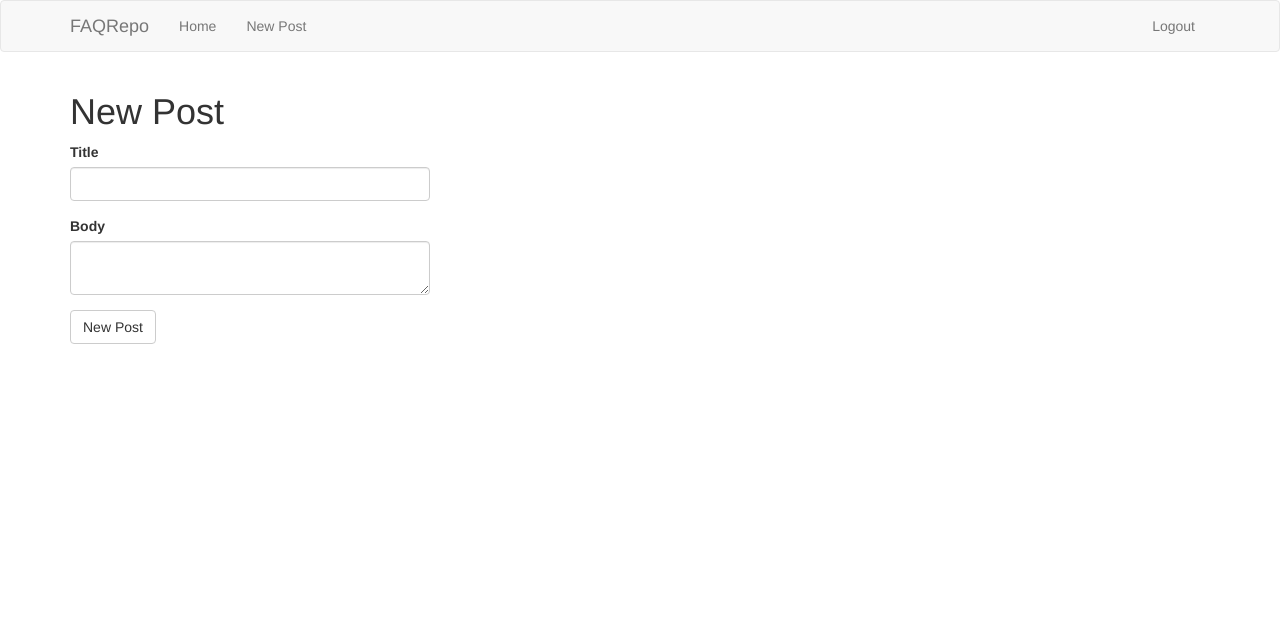
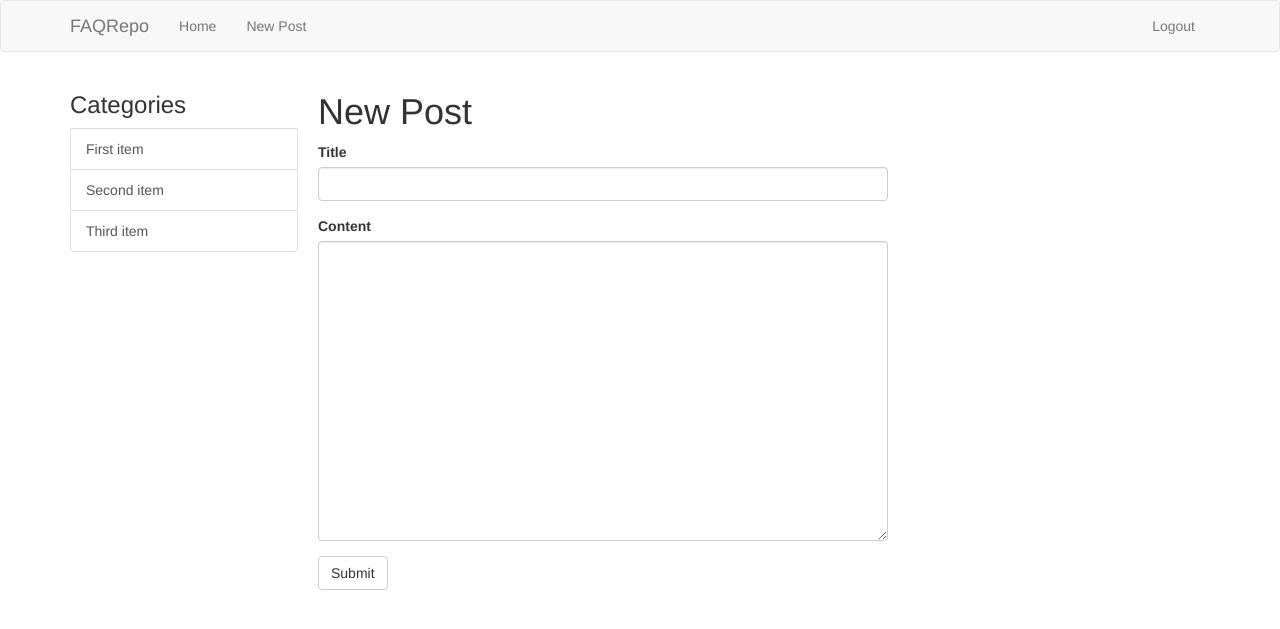
Before and after one commit to beacoder/FaqRepo, a Flask app: page /new_post in a window 1280 px wide. Shown: the top 629 px of the page. Run offline with Flask 2, Linux system fonts and the light colour scheme; the visitor is signed in with stand-in values (Sample User, id 1); some libraries are stand-ins or nearby versions.

```diff
--- a/app/forms.py
+++ b/app/forms.py
@@ -55,5 +55,5 @@ class ResetPasswordForm(FlaskForm):
 
 class NewPostForm(FlaskForm):
     title = StringField('Title', validators=[DataRequired()])
-    body = TextAreaField('Body', validators=[DataRequired(), Length(min=0, max=140)])
-    submit = SubmitField('New Post')
+    body = TextAreaField('Content', validators=[DataRequired(), Length(min=0, max=140)])
+    submit = SubmitField('Submit')
--- a/app/routes.py
+++ b/app/routes.py
@@ -117,3 +117,11 @@ def new_post():
         return redirect(url_for('index'))
     # render new_post page for user to fill data
     return render_template('new_post.html', title='New Post', form=form)
+
+
+@app.route('/view_post/<post_id>')
+def view_post(post_id):
+    post = Post.query.filter_by(id=post_id).first()
+    if not post:
+        return redirect(url_for('index'))
+    return render_template('view_post.html', post=post)
--- a/app/templates/base.html
+++ b/app/templates/base.html
@@ -50,6 +50,16 @@
         {% endif %}
         {% endwith %}
 
+        <div id="left-sidebar" class="left-sidebar" style="float:left;width:20%;">
+            <div class="list-group" >
+                <h3>Categories</h1>
+                <a href="#" class="list-group-item">First item</a>
+                <a href="#" class="list-group-item">Second item</a>
+                <a href="#" class="list-group-item">Third item</a>
+            </div>
+        </div>
+        <div id="dummy" style="float:left;width=5%"><span style="border: 10px solid transparent"></span></div>
+
         {# application content needs to be provided in the app_content block #}
         {% block app_content %}{% endblock %}
     </div>
--- a/app/templates/new_post.html
+++ b/app/templates/new_post.html
@@ -1 +1,18 @@
-{% include '_form.html' %}
+{% extends "base.html" %}
+{% import 'bootstrap/wtf.html' as wtf %}
+
+{% block app_content %}
+    <div id="post-content" style="float:left;width:50%">
+        <h1>{{ title }}</h1>
+        <div class="row">
+            <div class="col-md-12">
+                <form action="" method="post" class="form" role="form">
+                    {{ form.csrf_token() }}
+                    {{ wtf.form_field(form.title, class='form-control') }}
+                    {{ wtf.form_field(form.body, class='form-control', style='height:300px') }}
+                    {{ wtf.form_field(form.submit, class='btn btn-default') }}
+                </form>
+            </div>
+        </div>
+    </div>
+{% endblock %}
```
Also changed, not shown: app/templates/_post.html (deleted, +0 -14 lines), app/templates/index.html (+10 -12 lines), app/templates/login.html (+4 -4 lines), app/templates/view_post.html (added, +12 -0 lines).
